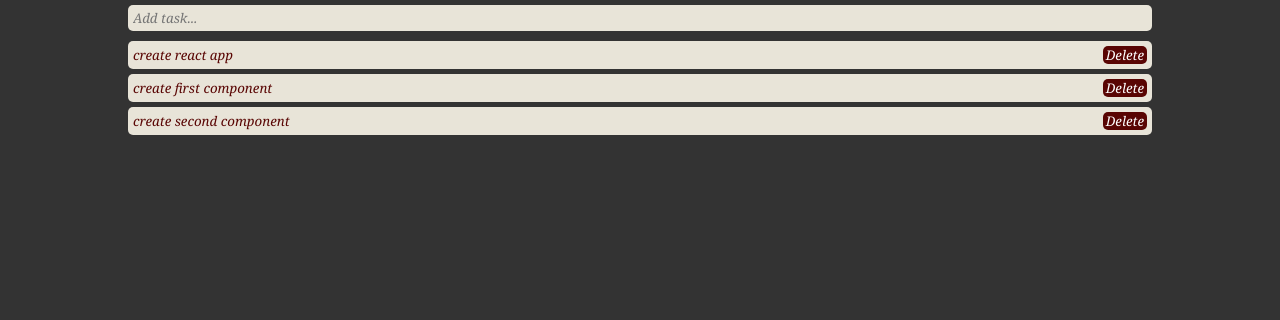
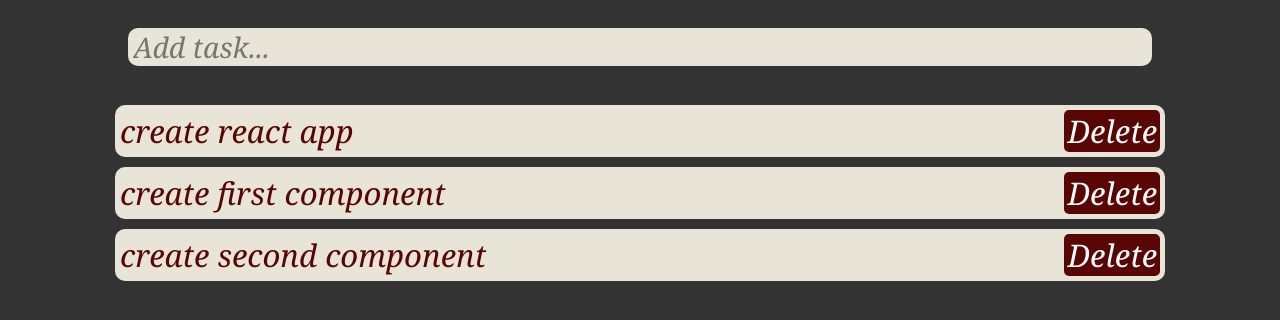
Before and after one commit to Alex-Prokhorenko/to-do-list, a React (Create React App) app: page / in a window 1280 px wide. Shown: the top 320 px of the page. Built offline with nearby package versions, Linux system fonts and the light colour scheme.

Commit message:
added useEffect hook to save data on page reload. improved styles

```diff
--- a/src/index.js
+++ b/src/index.js
@@ -12,6 +12,7 @@ const Global = createGlobalStyle`
     padding: 0;
     background-color: #333333;
     font-family: Georgia, serif;
+    font-size: 1.1em;
     font-style: italic;
     border: none;
   }
--- a/src/tasks/addTask/AddTask.jsx
+++ b/src/tasks/addTask/AddTask.jsx
@@ -1,14 +1,14 @@
 import styled from "styled-components";
 
 const StyledInput = styled.input`
+
   background-color: #E8E4D8;
-  border-radius: 5px;
+  border-radius: 10px;
   outline: none;
   resize: none;
   border: none;
   width: 80%;
-  height: 26px;
-  margin: 5px auto;
+  margin: 1em auto 1em;
   padding: 0 5px;
   font-family: Georgia, serif;
   font-style: italic;
@@ -16,7 +16,7 @@ const StyledInput = styled.input`
 
 const AddTask = ({addItem}) => {
   return <>
-    <StyledInput type="text" placeholder="Add task..."
+    <StyledInput type="text" placeholder="Add task..." maxLength='70'
                  onKeyDown={e => e.key === 'Enter' && addItem(e.target.value, e) && addItem('')}/>
   </>
 }
--- a/src/tasks/task/Task.jsx
+++ b/src/tasks/task/Task.jsx
@@ -4,8 +4,9 @@ import Button from "./Button";
 const TaskWrapper = styled.div`
   background-color: #E8E4D8;
   width: 80%;
-  border-radius: 5px;
-  margin: 5px auto;
+  min-width: 1050px;
+  border-radius: 10px;
+  margin: 10px auto;
   padding: 5px 5px;
   display: flex;
   justify-content: space-between;
--- a/src/tasks/task/TaskContainer.jsx
+++ b/src/tasks/task/TaskContainer.jsx
@@ -1,5 +1,5 @@
 import Task from "./Task";
-import {useState} from "react";
+import {useEffect, useState} from "react";
 import AddTask from "../addTask/AddTask";
 
 const data = [
@@ -22,7 +22,11 @@ const data = [
 
 const TaskContainer = () => {
 
-  const [items, setItems] = useState(data);
+  const [items, setItems] = useState(() => {
+    const saved = localStorage.getItem("items");
+    const initialValue = JSON.parse(saved);
+    return initialValue || data;
+  });
 
   const removeItem = (id) => {
     setItems([...items].filter(i => i.id !== id));
@@ -46,6 +50,10 @@ const TaskContainer = () => {
     setItems(copyOfData);
   }
 
+  useEffect(() => {
+    localStorage.setItem('items', JSON.stringify(items));
+  }, [items]);
+
   return <div>
     <AddTask items={items} addItem={addItem}/>
 
```
